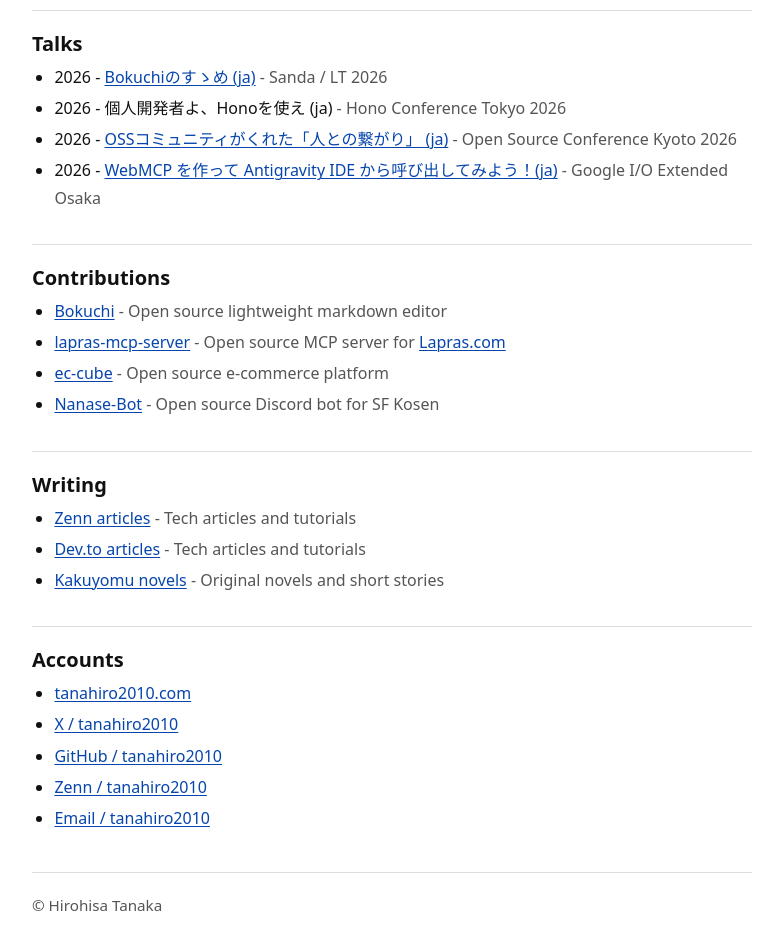
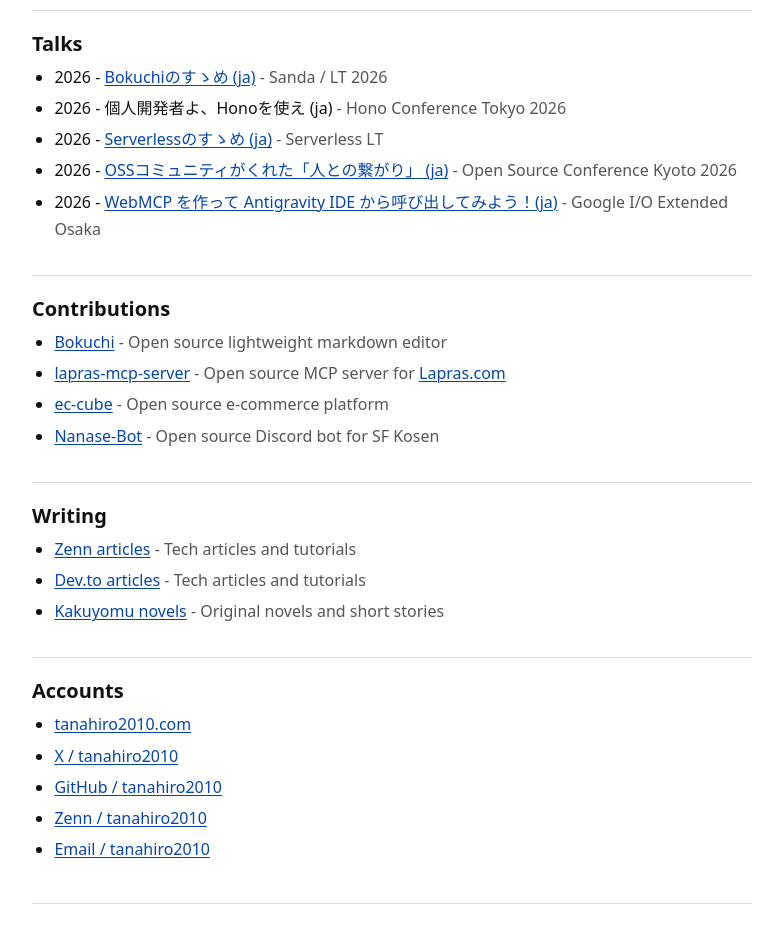
Before and after one commit to tanahiro2010/portfolio, an Astro site: page / in a window 1280 px wide. Shown: the part 1880-2806 px from the top of the page, without its empty margins (248-1031 px from the left). Built offline with nearby package versions, Linux system fonts and the light colour scheme; Astro itself is replaced by a stand-in of ours.

Commit message:
docs: Add presentation on Serverless at Serverless LT 2026

```diff
--- a/src/data/home.md
+++ b/src/data/home.md
@@ -180,6 +180,7 @@
 
 - 2026 - [Bokuchiのすゝめ (ja)](https://sglt.under18.dev/sessions/bokuchi) <span class="meta">- Sanda / LT 2026</span>
 - 2026 - 個人開発者よ、Honoを使え (ja) <span class="meta">- Hono Conference Tokyo 2026</span>
+- 2026 - [Serverlessのすゝめ (ja)](https://speakerdeck.com/tanahiro2010/serverless-no-susume) <span class="meta">- Serverless LT</span>
 - 2026 - [OSSコミュニティがくれた「人との繋がり」 (ja)](https://speakerdeck.com/tanahiro2010/osskomiyuniteigakureta-ren-tonoxi-gari) <span class="meta">- Open Source Conference Kyoto 2026</span>
 - 2026 - [WebMCP を作って Antigravity IDE から呼び出してみよう！(ja)](https://learn.gdgs.jp/webmcp-agent/) <span class="meta">- Google I/O Extended Osaka</span>
 
--- a/src/pages/index.astro
+++ b/src/pages/index.astro
@@ -22,7 +22,7 @@
     --text: #111;
     --muted: #555;
     --border: #ddd;
-    --bg: #fff;
+    --bg: rgb(255, 255, 255);
     --link: #0645ad;
   }
 
@@ -34,6 +34,7 @@
     margin: 0;
     background: var(--bg);
     color: var(--text);
+    background-color: var(--bg);
     font-family:
       system-ui, -apple-system, BlinkMacSystemFont, "Segoe UI", sans-serif;
     font-size: 16px;
```
